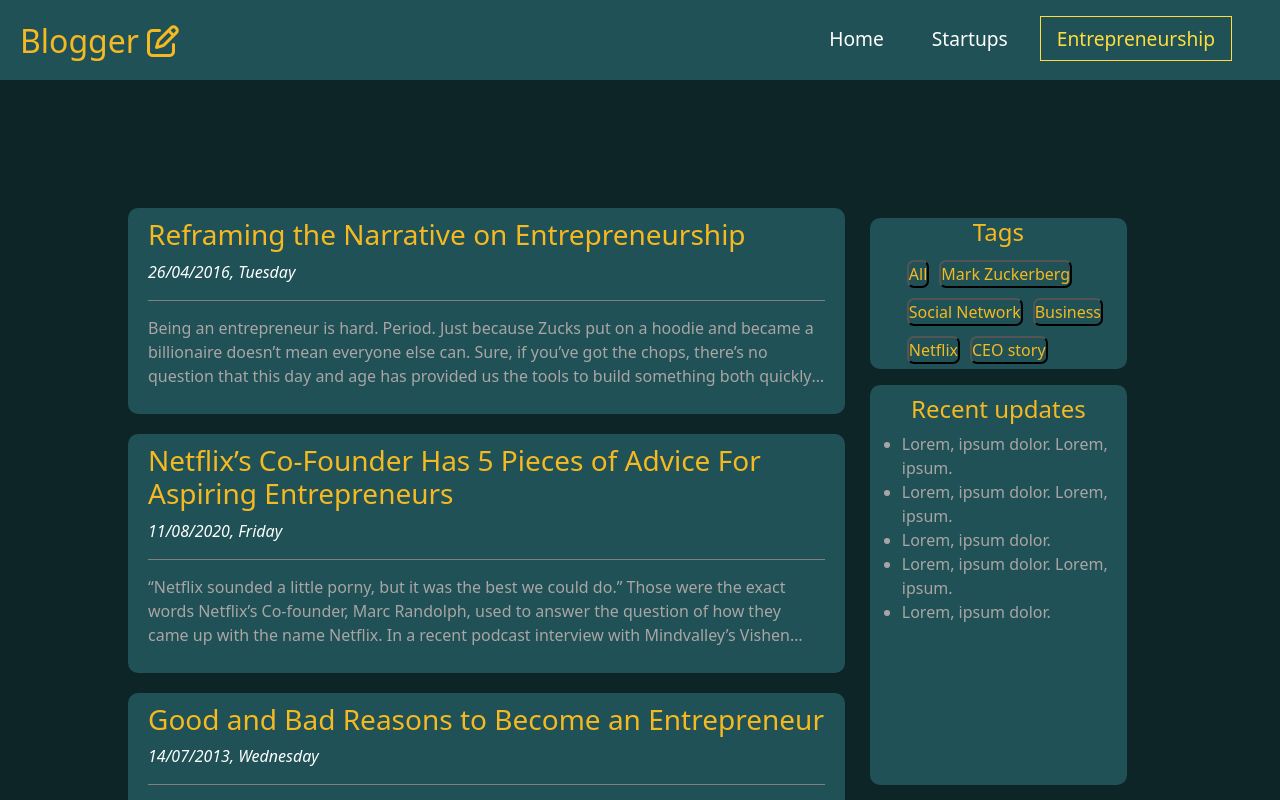
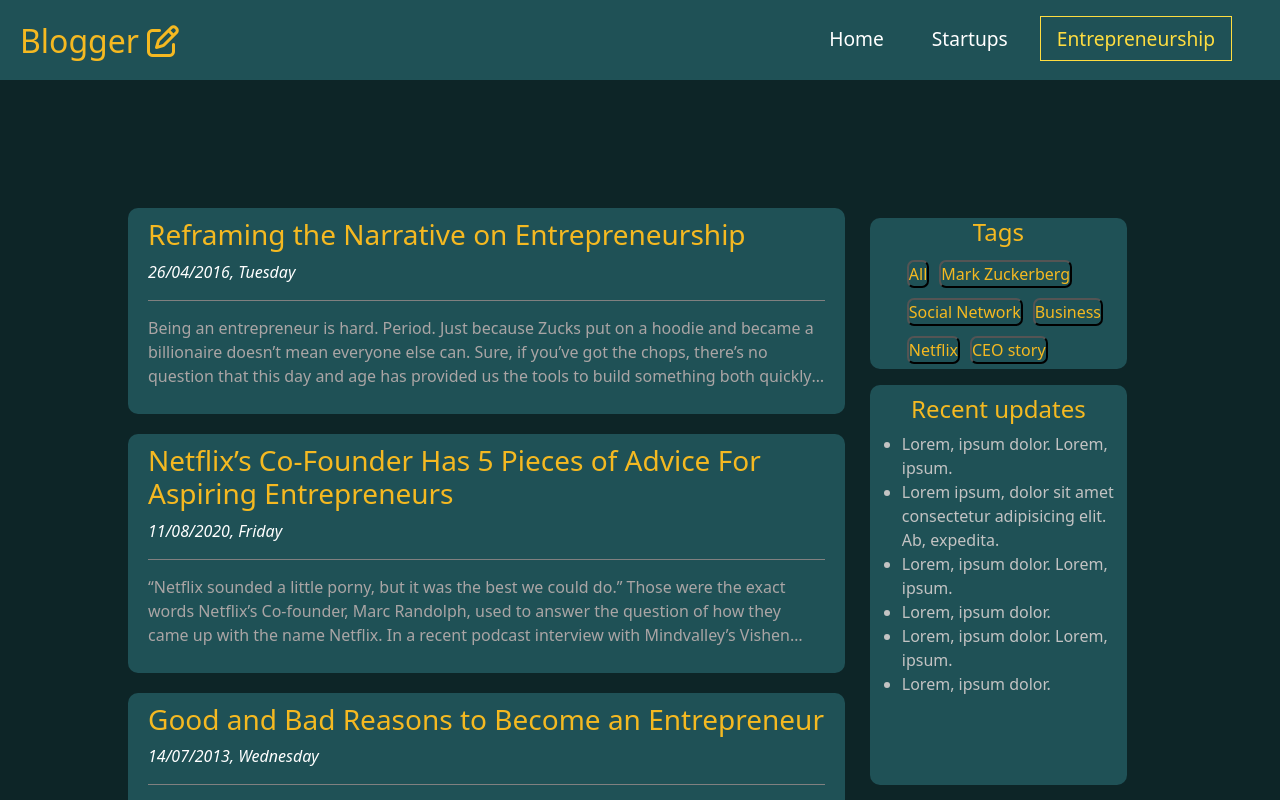
Before and after one commit to Durgesh-17/React-Blog, a React (Vite) app: page /entrepreneurship in a window 1280 px wide. Shown: the top 800 px of the page. Built offline with nearby package versions, Linux system fonts and the light colour scheme.

Commit message:
code cleanup

```diff
--- a/src/App.jsx
+++ b/src/App.jsx
@@ -1,9 +1,6 @@
 import "./App.css";
 import Navbar from "./components/Navbar/Navbar";
-import Sidebar from "./components/Sidebar/Sidebar";
 import Home from "./components/Home/Home";
-import Startups from "./components/Startups/Startups";
-import Entrepreneurship from "./components/Entrpreneurship/Entrepreneurship";
 import Blogdetails from "./components/Blogdetails/Blogdetails";
 import Footer from "./components/Footer/Footer";
 import { BrowserRouter as Router, Route, Routes } from "react-router-dom";
--- a/src/components/Entrpreneurship/Entrepreneurship.jsx
+++ /dev/null
@@ -1,10 +0,0 @@
-import "./Entrepreneurship.css";
-
-function Entrepreneurship() {
-  return (
-    <>
-      <div className="entrepreneurship">Entrepreneurship</div>
-    </>
-  );
-}
-export default Entrepreneurship;
--- a/src/components/Home/Home.css
+++ b/src/components/Home/Home.css
@@ -10,9 +10,14 @@
     margin-bottom: 20px;
 
 }
-.link:hover .link{
-    transform: translateY(-2px);
-    transition: 0.25s ease;
+
+.link{
+    transition: transform 0.25s ease-out;
+    display: inline-block;
+}
+.link:hover{
+    transform: translate(0,-2px);
+
 }
 
 .all-blogs{
@@ -74,7 +79,7 @@
     background-color: #1f5156;
 }
 .updates ul{
-    color: #aaa5a5;
+    color: #c3c3c3;
 }
 
 .tag{
@@ -114,4 +119,7 @@
     .preview-text{
         display: none;
     }
+    .link{
+        width: 100%;
+    }
   }
--- a/src/components/Home/Home.jsx
+++ b/src/components/Home/Home.jsx
@@ -108,6 +108,10 @@ function Home(props) {
             <h4>Recent updates</h4>
             <ul>
               <li>Lorem, ipsum dolor. Lorem, ipsum.</li>
+              <li>
+                Lorem ipsum, dolor sit amet consectetur adipisicing elit. Ab,
+                expedita.
+              </li>
               <li>Lorem, ipsum dolor. Lorem, ipsum.</li>
               <li>Lorem, ipsum dolor.</li>
               <li>Lorem, ipsum dolor. Lorem, ipsum.</li>
--- a/src/components/Sidebar/Sidebar.jsx
+++ /dev/null
@@ -1,10 +0,0 @@
-import "./Sidebar.css";
-
-function Sidebar() {
-  return (
-    <>
-      <div className="sidebar">Sidebar</div>
-    </>
-  );
-}
-export default Sidebar;
--- a/src/components/Startups/Startups.jsx
+++ /dev/null
@@ -1,7 +0,0 @@
-import "./Startups.css";
-import Home from "../Home/Home";
-
-function Startups() {
-  return <></>;
-}
-export default Startups;
```
Also changed, not shown: src/components/Navbar/Navbar.jsx (+0 -10 lines), src/components/Entrpreneurship/Entrepreneurship.css (deleted), src/components/Sidebar/Sidebar.css (deleted), src/components/Startups/Startups.css (deleted).
